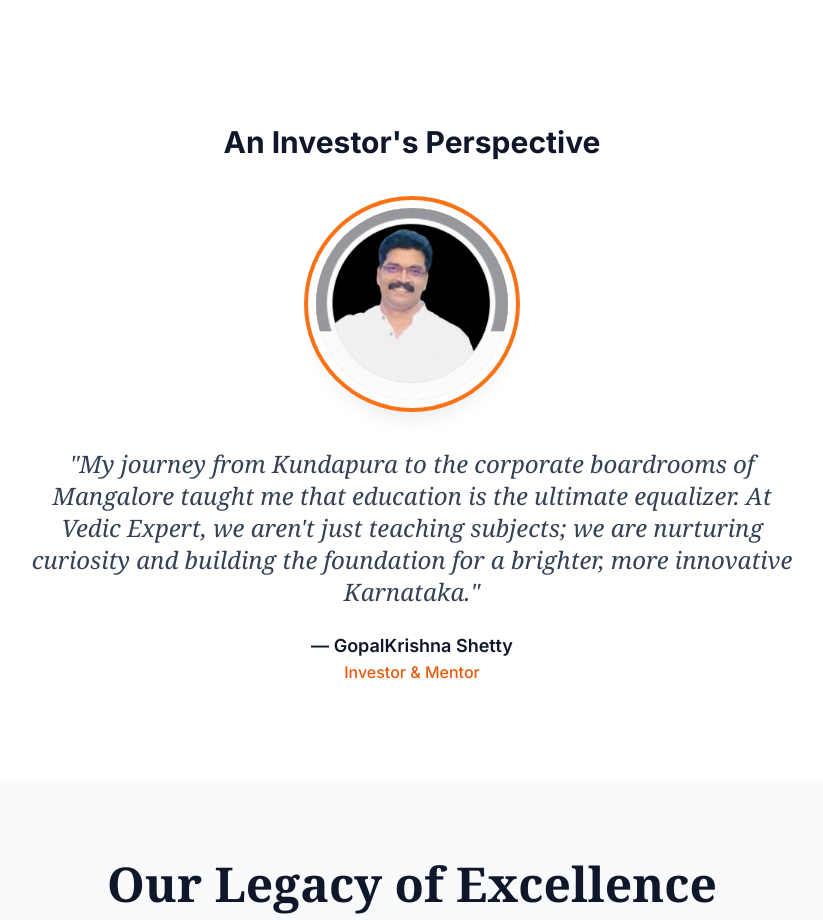
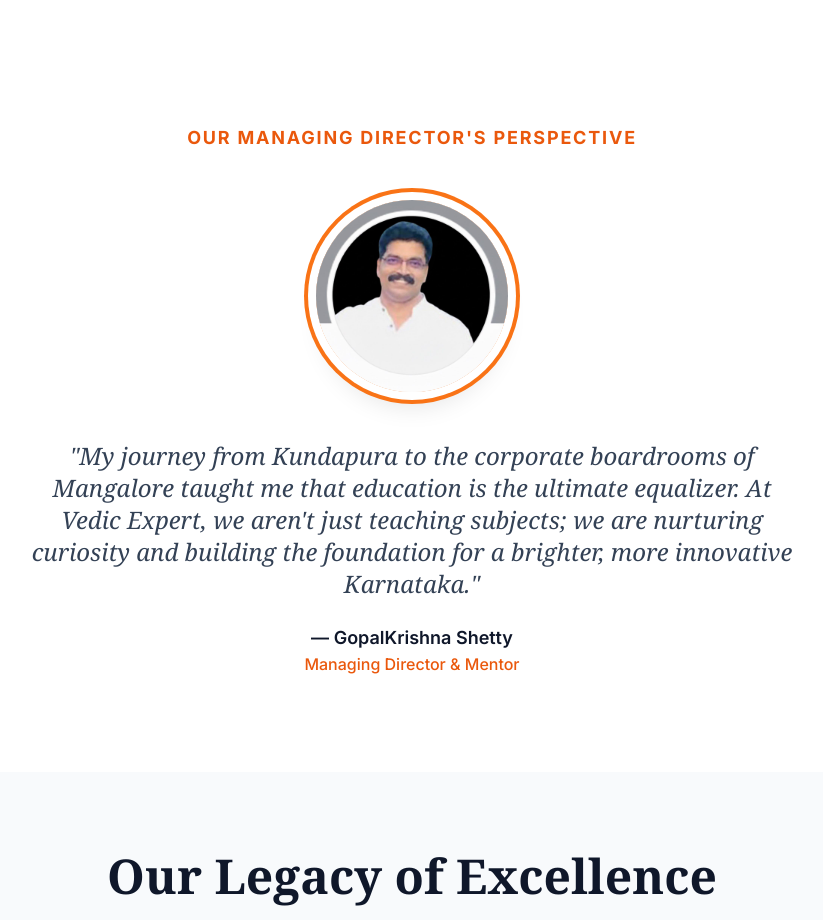
Before and after one commit to Neeraj-Mirji/vedicExpert, a React (Vite) app: page / in a window 1280 px wide. Shown: the part 1640-2560 px from the top of the page, without its empty margins (228-1051 px from the left). Built offline with nearby package versions, Linux system fonts and the light colour scheme.

Commit message:
added investor

```diff
--- a/components/Investor.tsx
+++ b/components/Investor.tsx
@@ -5,8 +5,8 @@
   return (
     <section className="py-24 bg-white">
       <div className="container mx-auto px-6 text-center">
-        <h2 className="text-3xl font-bold text-slate-900 mb-12">
-          An Investor's Perspective
+        <h2 className="text-lg font-bold text-orange-600 tracking-widest uppercase mb-4">
+          Our Managing Director's Perspective
         </h2>
         <div className="max-w-3xl mx-auto mt-12">
           <img
@@ -18,7 +18,7 @@
             "My journey from Kundapura to the corporate boardrooms of Mangalore taught me that education is the ultimate equalizer. At Vedic Expert, we aren't just teaching subjects; we are nurturing curiosity and building the foundation for a brighter, more innovative Karnataka."
           </blockquote>
           <p className="text-lg font-semibold text-slate-900">— GopalKrishna Shetty</p>
-          <p className="text-md font-medium text-orange-600">Investor & Mentor</p>
+          <p className="text-md font-medium text-orange-600">Managing Director & Mentor</p>
         </div>
       </div>
     </section>
```
